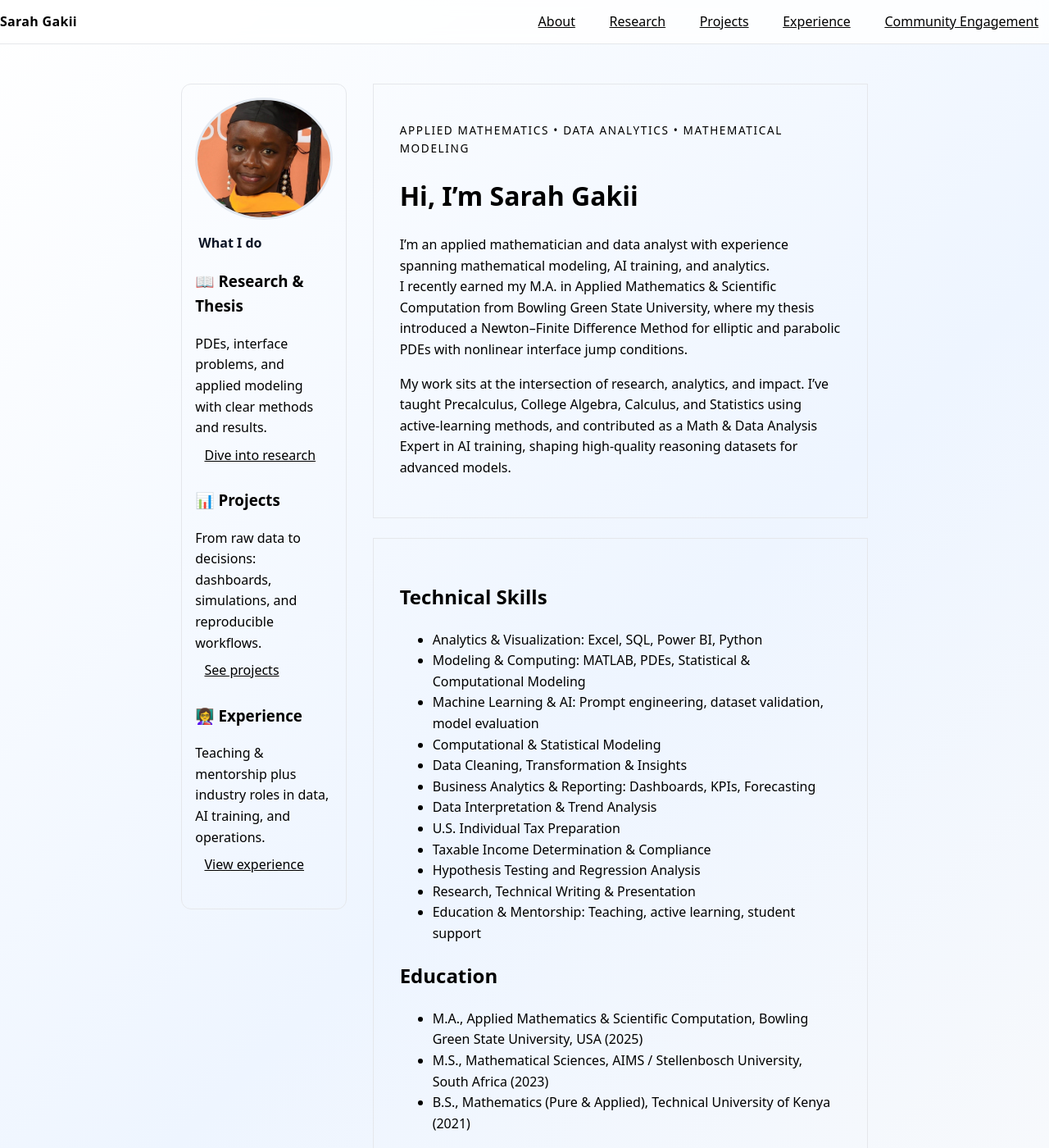
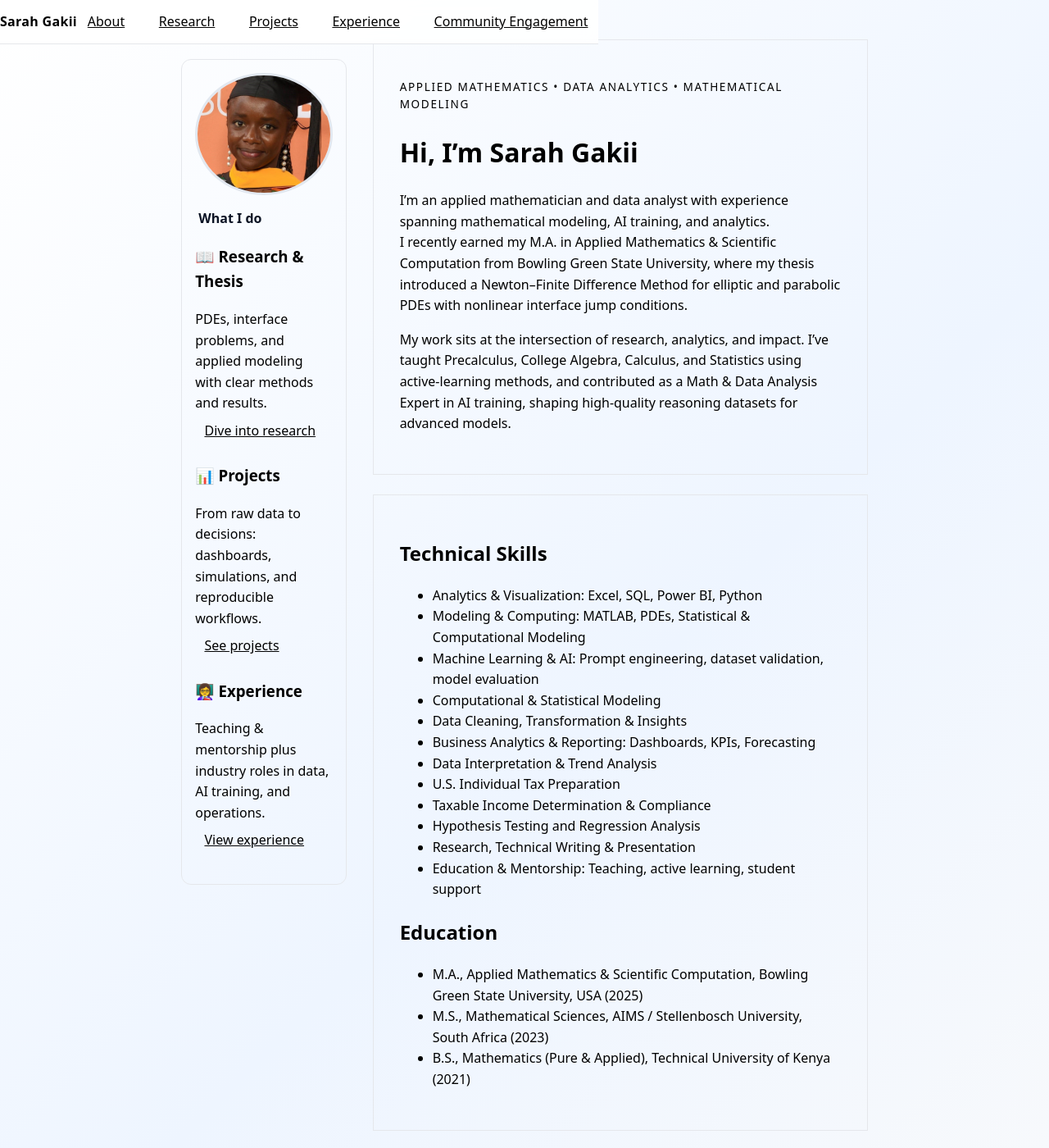
Before and after one commit to SARAH-GAKII/sarah-gakii.github.io, a Jekyll site: the page built from index.md, in a window 1280 px wide and 1400 px high. Shown: the whole window at 82% size. Built offline with Jekyll 4.4.1, drawn with Linux system fonts in a browser that asks for light colours.

Commit message:
Update style.css

```diff
--- a/assets/style.css
+++ b/assets/style.css
@@ -8,6 +8,7 @@
   --muted: #475569;        /* secondary text */
   --brand: #16a34a;        /* green accent (buttons/links) */
   --accent: #7c3aed;       /* purple accent (optional) */
+  --header-h: 64px;
   --radius: 18px;
   --shadow: 0 8px 24px rgba(2, 6, 23, .08);
   --maxw: 1200px;
@@ -33,7 +34,9 @@
     .tag { display: inline-block; padding:.25rem .6rem; border:1px solid #2b2f3b; border-radius:999px; color: var(--muted); font-size:.85rem }
 
     /* --- Header --- */
-    header{ position: sticky; top:0; z-index:50; background: rgba(255,255,255,.8); backdrop-filter: blur(8px); border-bottom: 1px solid #e5e7eb; }
+    header{ position: fixed; top:0; z-index:100; background: rgba(255,255,255,.85); backdrop-filter: blur(8px); border-bottom: 1px solid #e5e7eb; }
+    /* push page content below the fixed header */
+    main.container{ padding-top: var(--header-h); }
     .nav { display:flex; align-items:center; justify-content:space-between; padding: .85rem 0; }
     .brand { font-weight: 700; letter-spacing:.3px; }
     .brand b { color: var(--brand); }
```
